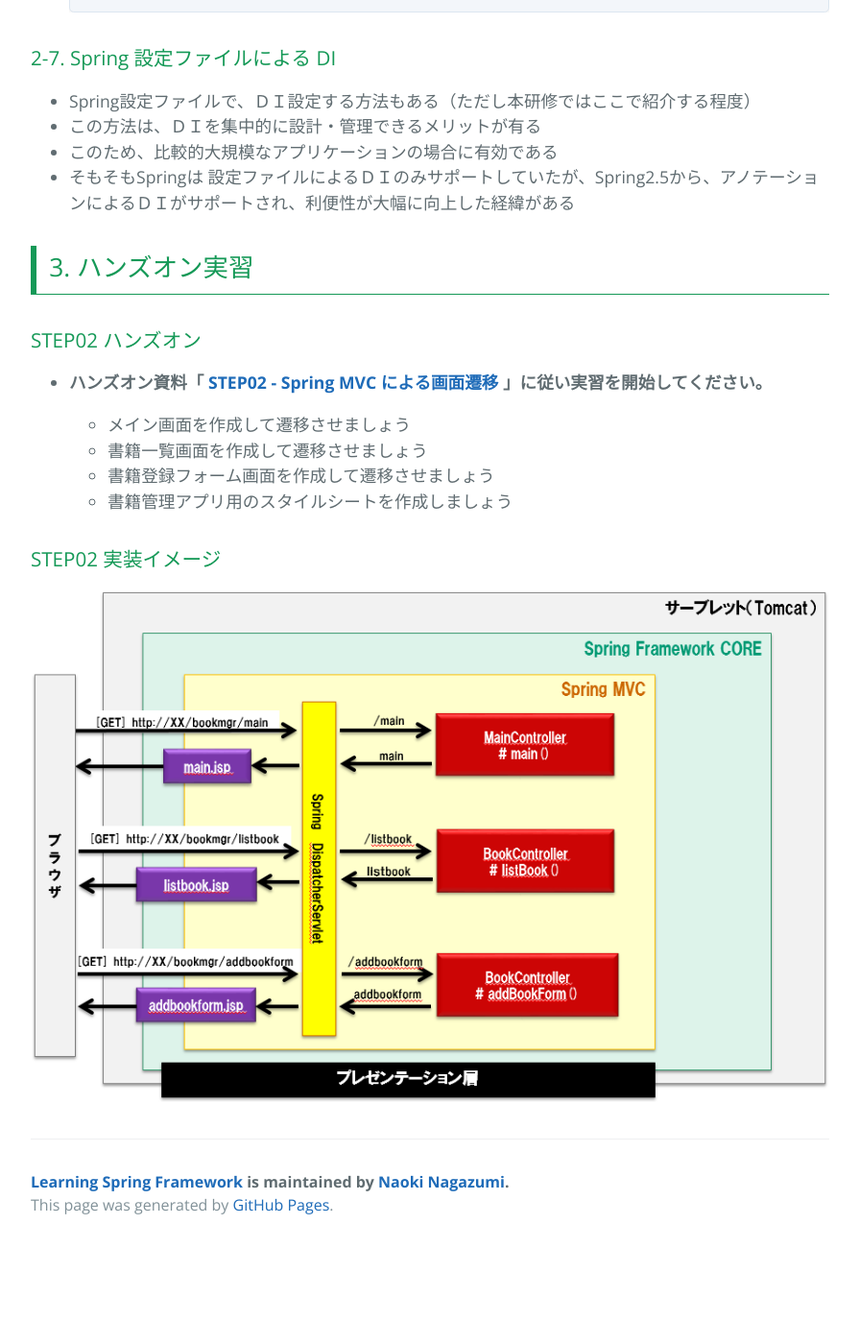
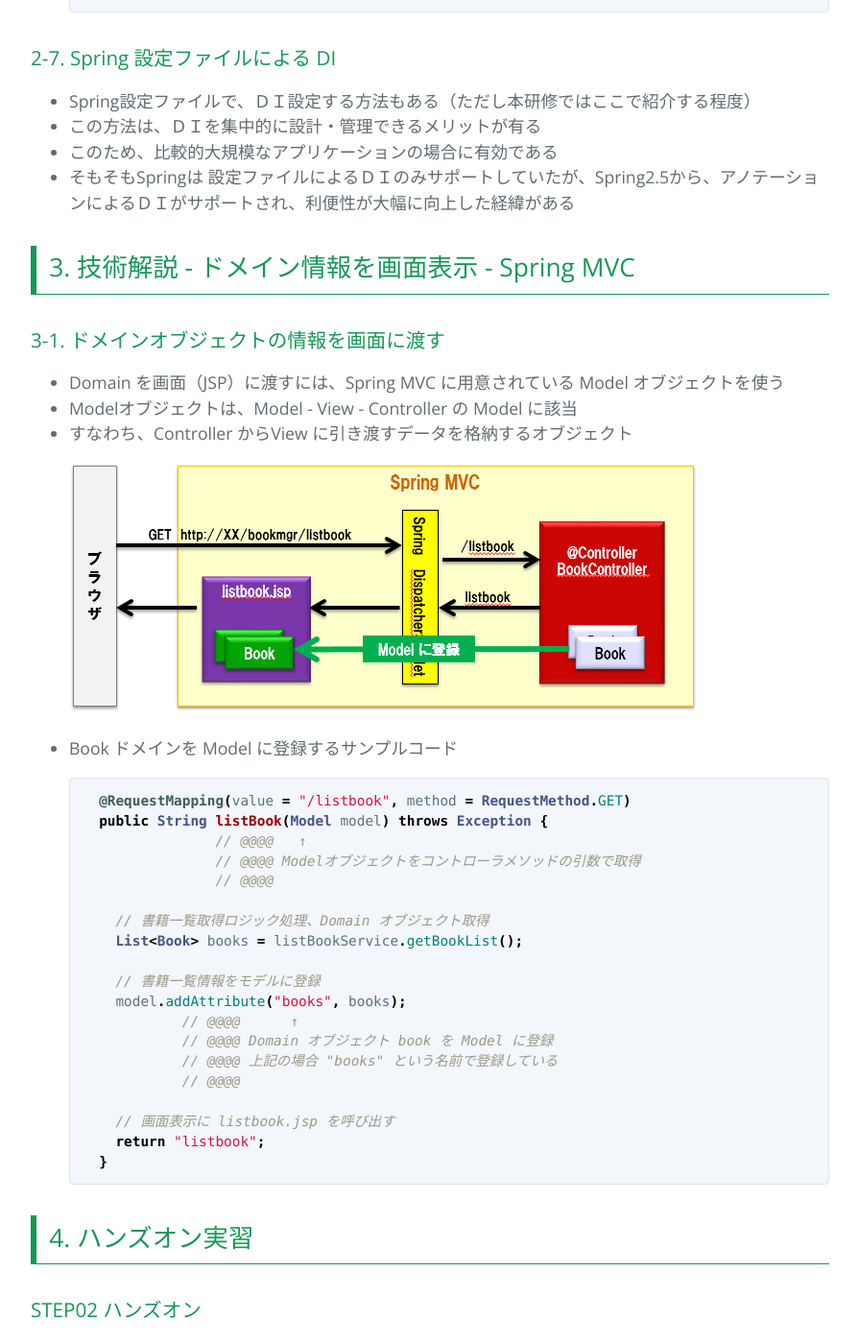
Before and after one commit to ngzm/training-java-spring-entry, a Jekyll site: the page built from _texts/step03_text.md, in a window 1280 px wide and 1400 px high, scrolled down 6584 px. Shown: the whole window at 96% size, without its empty margins (192-1087 px from the left). Built offline with Jekyll 4.4.1, drawn with Linux system fonts in a browser that asks for light colours; before the commit the page ends 7883 px from its top, so only the background shows below that.

Commit message:
WIP テキスト STEP03 を執筆中
および STEP00 のリスト表記のネスと不具合を修正

````diff
--- a/_texts/step03_text.md
+++ b/_texts/step03_text.md
@@ -203,7 +203,42 @@ date:   2017-04-17
 - このため、比較的大規模なアプリケーションの場合に有効である
 - そもそもSpringは 設定ファイルによるＤＩのみサポートしていたが、Spring2.5から、アノテーションによるＤＩがサポートされ、利便性が大幅に向上した経緯がある
 
-<h2 class="handson">3. ハンズオン実習</h2>
+<h2 class="handson">3. 技術解説 - ドメイン情報を画面表示 - Spring MVC</h2>
+
+### 3-1. ドメインオブジェクトの情報を画面に渡す
+
+- Domain を画面（JSP）に渡すには、Spring MVC に用意されている Model オブジェクトを使う
+- Modelオブジェクトは、Model - View - Controller の Model に該当
+- すなわち、Controller からView に引き渡すデータを格納するオブジェクト
+
+    ![MVC model]({{ site.baseurl }}/images/texts/tech_step03_05.png "MVC Model")
+
+- Book ドメインを Model に登録するサンプルコード
+
+    ```java
+    @RequestMapping(value = "/listbook", method = RequestMethod.GET)
+    public String listBook(Model model) throws Exception {
+                  // @@@@   ↑
+                  // @@@@ Modelオブジェクトをコントローラメソッドの引数で取得
+                  // @@@@
+
+      // 書籍一覧取得ロジック処理、Domain オブジェクト取得
+      List<Book> books = listBookService.getBookList();
+
+      // 書籍一覧情報をモデルに登録
+      model.addAttribute("books", books);
+              // @@@@      ↑
+              // @@@@ Domain オブジェクト book を Model に登録
+              // @@@@ 上記の場合 "books" という名前で登録している
+              // @@@@
+
+      // 画面表示に listbook.jsp を呼び出す
+      return "listbook";
+    }
+    ```
+
+
+<h2 class="handson">4. ハンズオン実習</h2>
 
 ### STEP02 ハンズオン
 
````
Also changed, not shown: _texts/step00_text.md (+10 -8 lines).
